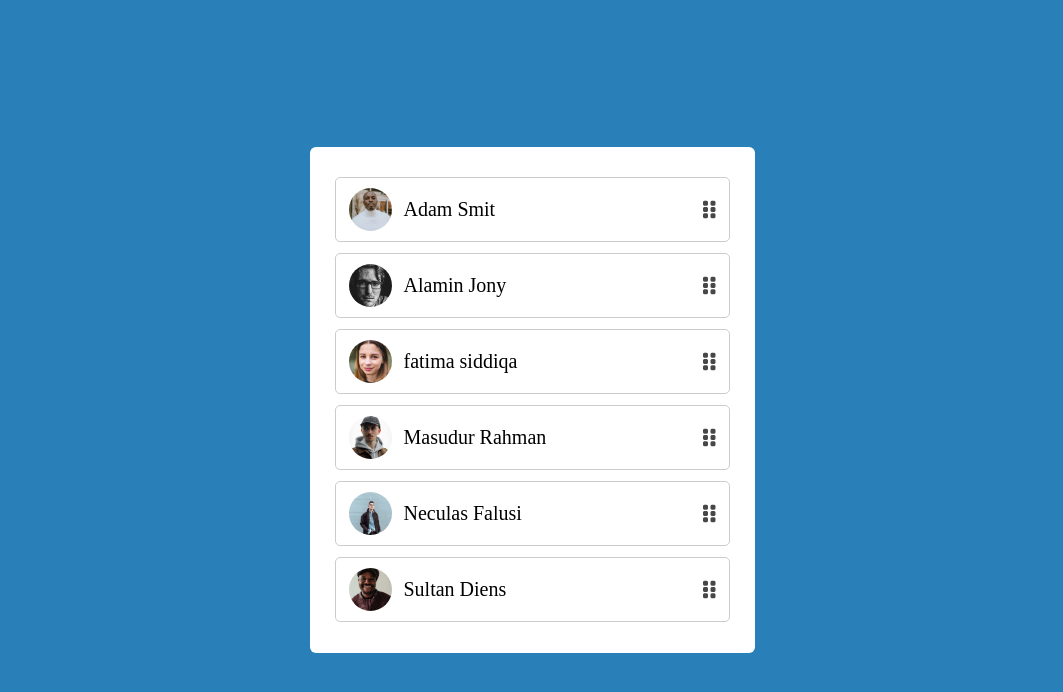
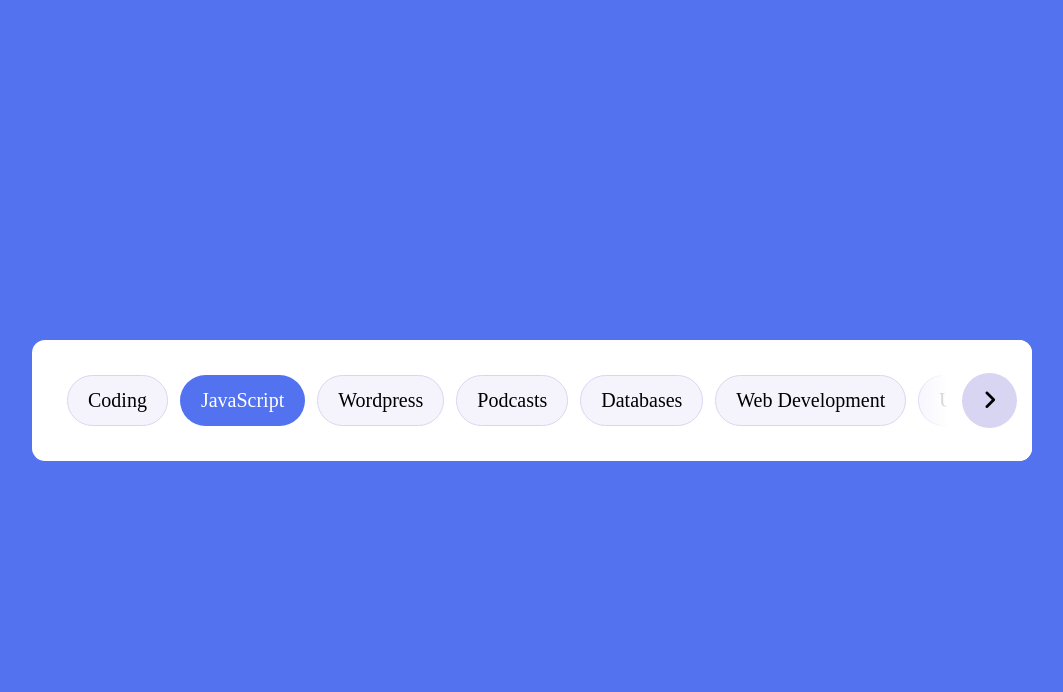
Before and after one commit to salauddin-sarker/dragToDrop, a plain HTML site: page index.html in a window 1280 px wide. Shown: the whole page, without its empty margins (108-1171 px from the left). Drawn offline with Linux system fonts and the light colour scheme.

Commit message:
Add files via upload

```diff
--- a/css/style.css
+++ b/css/style.css
@@ -2,13 +2,6 @@
     box-sizing: border-box;
     margin: 0;
     padding: 0;
-}
-body{
-    align-items: center;
-    background: #2980b9;
-    display: flex;
-    justify-content: center;
-    min-height: 100vh;
 }
 a{
     text-decoration: none;
@@ -16,41 +9,85 @@ a{
 ul{
     list-style: none;
 }
-.wrapper{}
-.sortable_list{
+body{
+    align-items: center;
+    background-color: #5372f0;
+    display: flex;
+    justify-content: center;
+    min-height: 100vh;
+    padding: 0 10px;
+}
+.wrapper{
     background-color: #fff;
-    border-radius: 6px;
-    padding: 30px 25px 20px;
-    width: 445px;
+    border-radius: 13px;
+    max-width: 1000px;
+    overflow-x: hidden;
+    padding: 35px;
+    position: relative;
 }
-.sortable_list .item{
-    align-items: center;
-    border: 1px solid #ccc;
-    border-radius: 5px;
-    display: flex;
-    margin-bottom: 11px;
-    padding: 10px 13px;
-    justify-content: space-between;
-}
-.item .details{
+.wrapper .icon{
     align-items: center;
     display: flex;
+    height: 100%;
+    position: absolute;
+    top: 0;
+    width: 120px;
 }
-.item .details img{
+.icon:first-child{
+    background: linear-gradient(90deg, #fff 70%, transparent);
+    display: none;
+    left: 0;
+}
+.icon:last-child{
+    background: linear-gradient(-90deg, #fff 70%, transparent);
+    justify-content: flex-end;
+    right: 0;
+}
+.icon i{
+    background-color: #d8d5f2;
     border-radius: 50%;
-    height: 43px;
-    margin-right: 12px;
-    object-fit: cover;
-    width: 43px;
+    cursor: pointer;
+    font-size: 22px;
+    height: 55px;
+    line-height: 55px;
+    text-align: center;
+    width: 55px;
 }
-
-.item .details span{
+.icon i:hover{
+    background-color: #efedfb;
+}
+.icon:first-child i{
+    margin-left: 15px;
+}
+.icon:last-child i{
+    margin-right: 15px;
+}
+.wrapper .tab_box{
+    display: flex;
+    gap: 12px;
     font-size: 20px;
+    overflow-x: hidden;
+    scroll-behavior: smooth;
 }
-.item i{
-    color: #474747;
+.tab_box.dragging{
+    scroll-behavior: auto;
+    cursor: grab;
+}
+.tab_box .tab{
+    background-color: #f5f4fd;
+    border: 1px solid #d8d5f2;
+    border-radius: 30px;
+    cursor: pointer;
     font-size: 20px;
+    padding: 13px 20px;
+    white-space: nowrap;
 }
-.item.dragging :where(.details, i) {
-    opacity: 0;
+.tab_box.dragging .tab{
+    pointer-events: none;
+    user-select: none;
 }
+.tab_box .tab.active{
+    background-color: #5372f0;
+    border-color: transparent;
+    color: #fff;
+}
--- a/index.html
+++ b/index.html
@@ -4,66 +4,40 @@
         <meta charset="UTF-8">
         <meta http-equiv="X-UA-Compatible" content="IE=edge">
         <meta name="viewport" content="width=device-width, initial-scale=1.0">
-        <title>Drag & Drop Sortsble List</title>
+        <title>Draggable Slider Tabs</title>
         <!--==========font-awesome==========-->
         <link rel="stylesheet" href="https://cdnjs.cloudflare.com/ajax/libs/font-awesome/6.3.0/css/all.min.css">
-        <!--==========favicon==========-->
-        <link rel="shortcut icon" type="image/x-icon" href="./images/fav/drag.png"/>
+        <link rel="shortcut icon" type="image/x-icon" href="./images/fav/1.png"/>
         <!--==========main css==========-->
         <link rel="stylesheet" href="./css/style.css">
     </head>
 <body>
     <div class="wrapper">
-        <ul class="sortable_list">
-
-            <li class="item" draggable="true">
-                <div class="details">
-                    <img src="./images/img_list/4.jpg" alt="Image">
-                    <span>Adam Smit</span>
-                </div>
-                <i class="fa-solid fa-grip-vertical"></i>
-            </li>
-            <li class="item" draggable="true">
-                <div class="details">
-                    <img src="./images/img_list/2.jpg" alt="Image">
-                    <span>Alamin Jony</span>
-                </div>
-                <i class="fa-solid fa-grip-vertical"></i>
-            </li>
-
-            <li class="item" draggable="true">
-                <div class="details">
-                    <img src="./images/img_list/3.jpg" alt="Image">
-                    <span>fatima siddiqa</span>
-                </div>
-                <i class="fa-solid fa-grip-vertical"></i>
-            </li>
-            <li class="item" draggable="true">
-                <div class="details">
-                    <img src="./images/img_list/1.jpg" alt="Image">
-                    <span>Masudur Rahman</span>
-                </div>
-                <i class="fa-solid fa-grip-vertical"></i>
-            </li>
-
-            <li class="item" draggable="true">
-                <div class="details">
-                    <img src="./images/img_list/7.jpg" alt="Image">
-                    <span>Neculas Falusi</span>
-                </div>
-                <i class="fa-solid fa-grip-vertical"></i>
-            </li>
-            <li class="item" draggable="true">
-                <div class="details">
-                    <img src="./images/img_list/5.jpg" alt="Image">
-                    <span>Sultan Diens</span>
-                </div>
-                <i class="fa-solid fa-grip-vertical"></i>
-            </li>
+        <div class="icon">
+            <i class="fa-solid fa-angle-left" id="left"></i>
+        </div>
+        <ul class="tab_box">
+            <li class="tab">Coding</li>
+            <li class="tab active">JavaScript</li>
+            <li class="tab">Wordpress</li>
+            <li class="tab">Podcasts</li>
+            <li class="tab">Databases</li>
+            <li class="tab">Web Development</li>
+            <li class="tab">Umboxing</li>
+            <li class="tab">Histoty</li>
+            <li class="tab">Programming</li>
+            <li class="tab">Islamic</li>
+            <li class="tab">Algorithms</li>
+            <li class="tab">Comedy</li>
+            <li class="tab">Gaming</li>
+            <li class="tab">Share Market</li>
+            <li class="tab">Smartphones</li>
+            <li class="tab">Data Struture</li>
         </ul>
+        <div class="icon">
+            <i class="fa-solid fa-angle-right" id="right"></i>
+        </div>
     </div>
-
-
 
     <script src="./js/script.js"></script>
 </body>
--- a/js/script.js
+++ b/js/script.js
@@ -1,29 +1,41 @@
-const sortableList = document.querySelector(".sortable_list");
-const items = document.querySelectorAll(".item");
+const tabBox = document.querySelector(".tab_box"),
+allTabs = document.querySelectorAll(".tab"),
+arrowIcons = document.querySelectorAll(".icon i");
 
-items.forEach(item => {
-    item.addEventListener("dragstart", () => {
-        // Adding dragging class to item after delay
-        setTimeout(() => item.classList.add("dragging"),0);
+let isDragging = false;
+const handleIcons = () => {
+    let scrollVal = Math.round(tabBox.scrollLeft);
+    let maxScrollablewidth = tabBox.scrollWidth - tabBox.clientWidth;
+    arrowIcons[0].parentElement.style.display = scrollVal > 0 ? "flex" : "none";
+    arrowIcons[1].parentElement.style.display = maxScrollablewidth > scrollVal ? "flex" : "none";
+}
+allTabs.forEach(tab => {
+    tab.addEventListener("click", () =>{
+        // removing active  class from the previous tab & adding to current clickd tab
+        tabBox.querySelector(".active").classList.remove("active");
+        tab.classList.add("active");
     });
-    // Removing dragging class item on dragend event
-    item.addEventListener("dragend", () => item.classList.remove("dragging"))
+});
+arrowIcons.forEach(icon => {
+    icon.addEventListener("click", () =>{
+        // if clicked icon is left, reduce 350 from tabBox scrollLeft else add
+        tabBox.scrollLeft += icon.id === "left" ? -350 :  350;
+        setTimeout(() => handleIcons(), 50); // calling handleIcons after 50 miliseconds
+    });
 });
 
-const initSortableList = (e) => {
-    e.preventDefault();
-    const draggingItem = sortableList.querySelector(".dragging");
-   // Getting all items except currently dragging and making array of them
-   const siblings = [...sortableList.querySelectorAll(".item:not(.dragging)")];
-
-   // Finding to the sibiling after which the dragging item should be placesd
-   let nextSibling = siblings.find(sibling => {
-    return e.clientY <= sibling.offsetTop + sibling.offsetHeight / 2;
-   });
-
-   // Insertting the dragging item before the found sibling
-   sortableList.insertBefore(draggingItem, nextSibling);
+const dragging = (e) => {
+    if(!isDragging) return;
+    tabBox.classList.add("dragging");
+    tabBox.scrollLeft -= e.movementX;
+    handleIcons();
 }
 
-sortableList.addEventListener("dragover", initSortableList);
-sortableList.addEventListener("dragenter", e => e.preventDefault());
+const dragStop = () => {
+    isDragging = false;
+    tabBox.classList.remove("dragging");
+}
+
+tabBox.addEventListener("mousedown", () => isDragging = true);
+tabBox.addEventListener("mousemove", dragging);
+document.addEventListener("mouseup",dragStop);
```
Also changed, not shown: images/fav/1.png (added).
